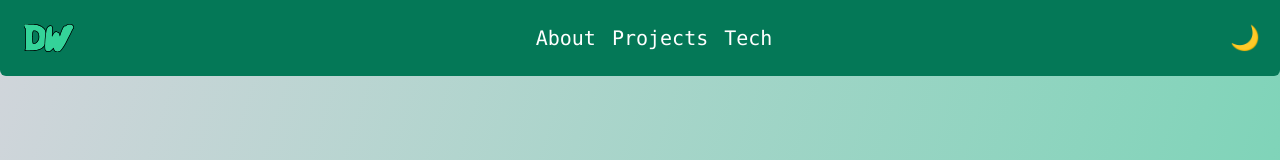
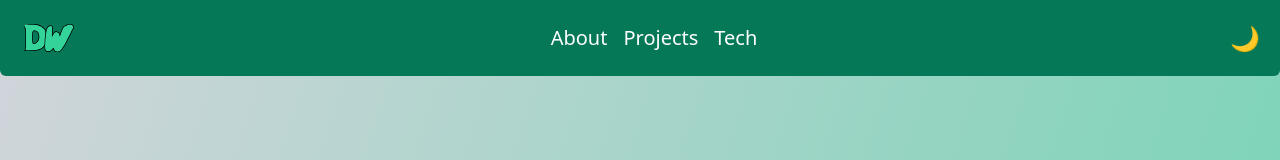
Before and after one commit to Dillonpw/DW-portfolio, a Next.js app: page / in a window 1280 px wide. Shown: the top 160 px of the page. Built offline with nearby package versions, Linux system fonts and the light colour scheme.

Commit message:
Update nav.jsx

```diff
--- a/app/components/nav.jsx
+++ b/app/components/nav.jsx
@@ -36,7 +36,7 @@ const NavBar = () => {
     }
   };
   return (
-    <nav className="fixed top-0 z-50 flex w-full flex-row items-center justify-between rounded-b-md bg-emerald-700 p-4 font-mono text-white dark:bg-slate-900">
+    <nav className="fixed top-0 z-50 flex w-full flex-row items-center justify-between rounded-b-md bg-emerald-700 p-4 text-white dark:bg-slate-900">
       <Link href="/" id="logo" className="justify-start px-2">
         <Image
           className="hover:scale-105"
```
